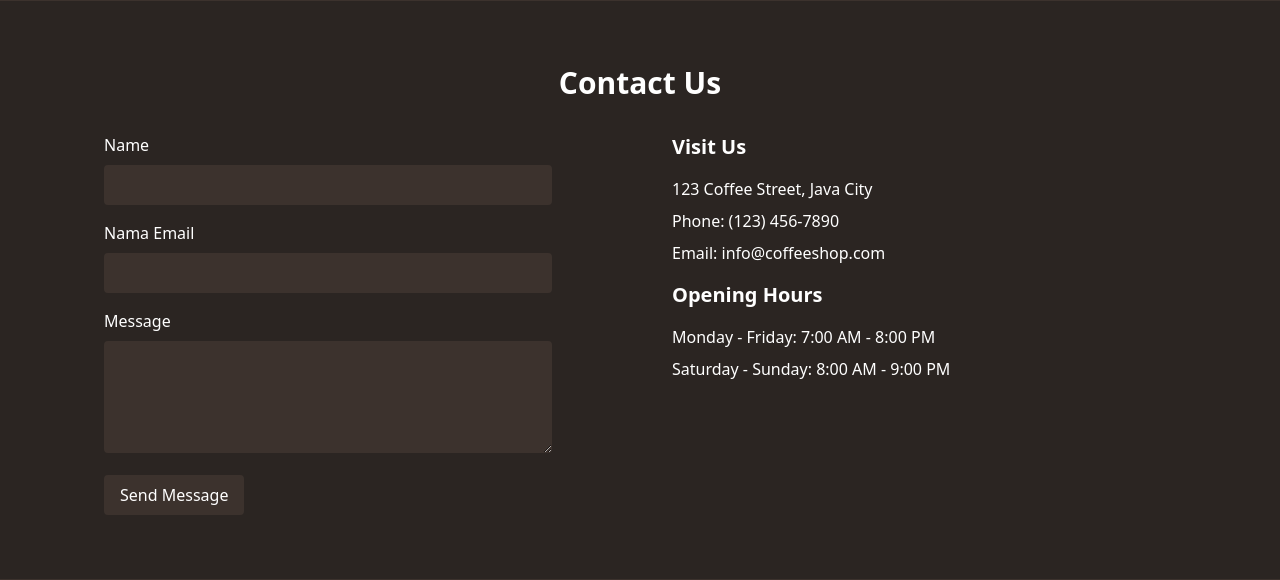
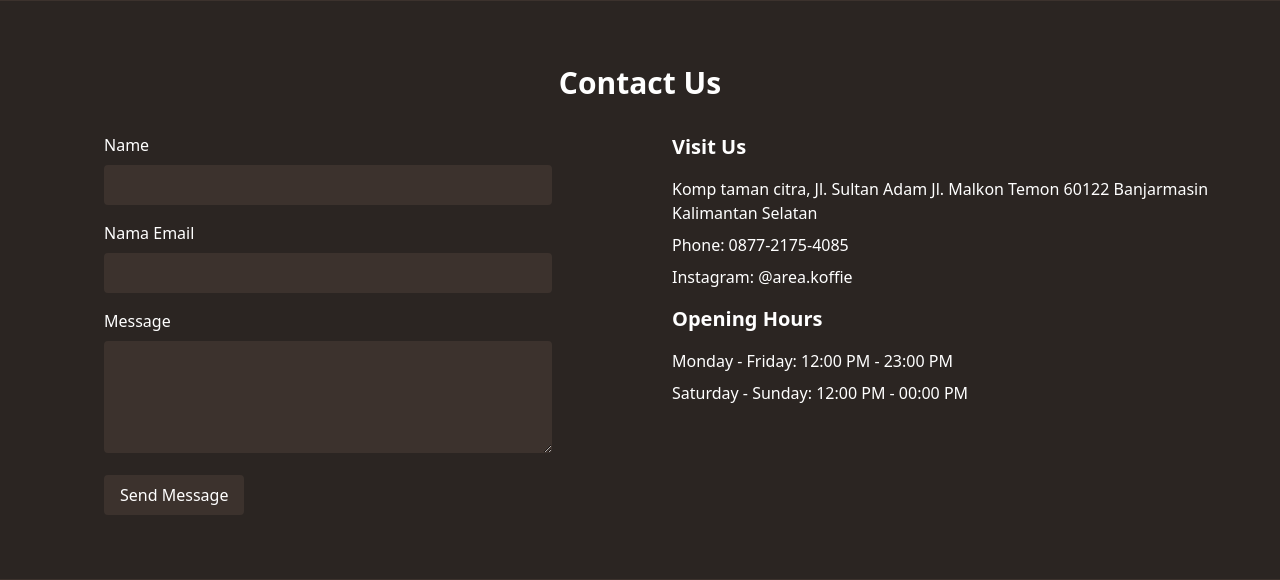
Before and after one commit to ZEEKA10/area-koffie, a PHP site: page / in a window 1280 px wide. Shown: the part 1147-1727 px from the top of the page. Run offline with PHP 8.4, Linux system fonts and the light colour scheme; data comes from the database, SQL or seed files in the repository; data that the repository does not hold is empty; some libraries are stand-ins or nearby versions.

```diff
--- a/index.php
+++ b/index.php
@@ -125,12 +125,12 @@ while($category = mysqli_fetch_assoc($categoriesResult)) {
                 </div>
                 <div class="md:w-1/2 md:pl-8">
                     <h3 class="text-xl font-semibold mb-4">Visit Us</h3>
-                    <p class="mb-2">123 Coffee Street, Java City</p>
-                    <p class="mb-2">Phone: (123) 456-7890</p>
-                    <p class="mb-4">Email: info@coffeeshop.com</p>
+                    <p class="mb-2">Komp taman citra, Jl. Sultan Adam Jl. Malkon Temon 60122 Banjarmasin Kalimantan Selatan</p>
+                    <p class="mb-2">Phone: 0877-2175-4085</p>
+                    <p class="mb-4">Instagram: @area.koffie</p>
                     <h3 class="text-xl font-semibold mb-4">Opening Hours</h3>
-                    <p class="mb-2">Monday - Friday: 7:00 AM - 8:00 PM</p>
-                    <p class="mb-2">Saturday - Sunday: 8:00 AM - 9:00 PM</p>
+                    <p class="mb-2">Monday - Friday: 12:00 PM - 23:00 PM</p>
+                    <p class="mb-2">Saturday - Sunday: 12:00 PM - 00:00 PM</p>
                 </div>
             </div>
         </div>
```
